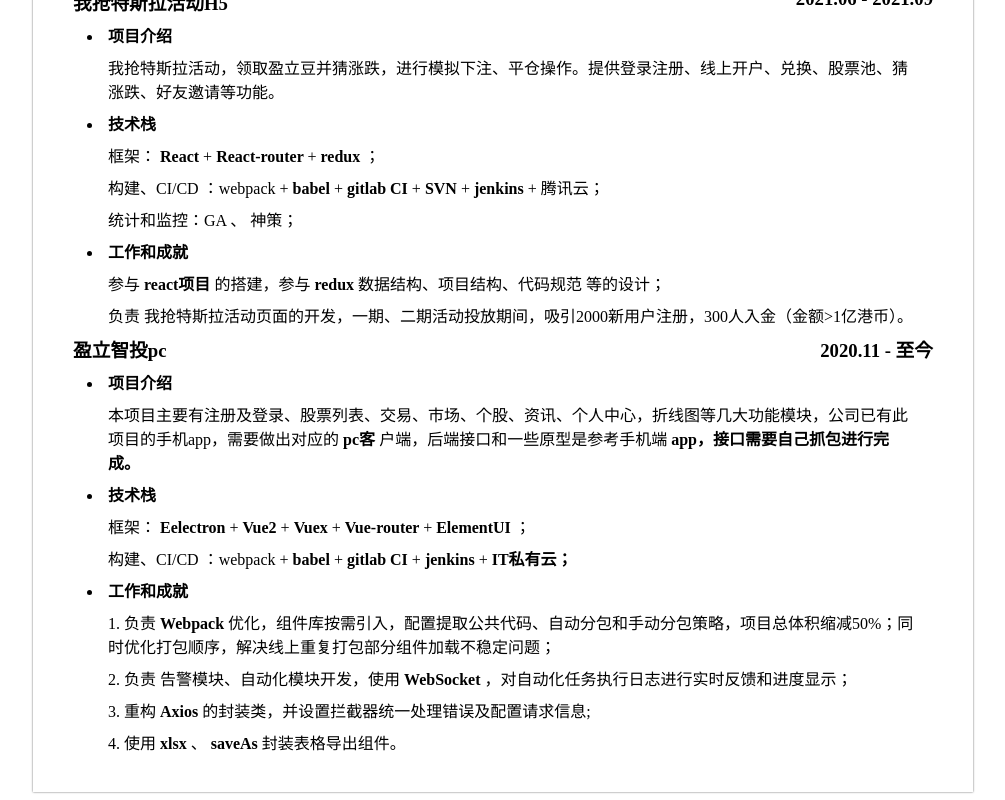
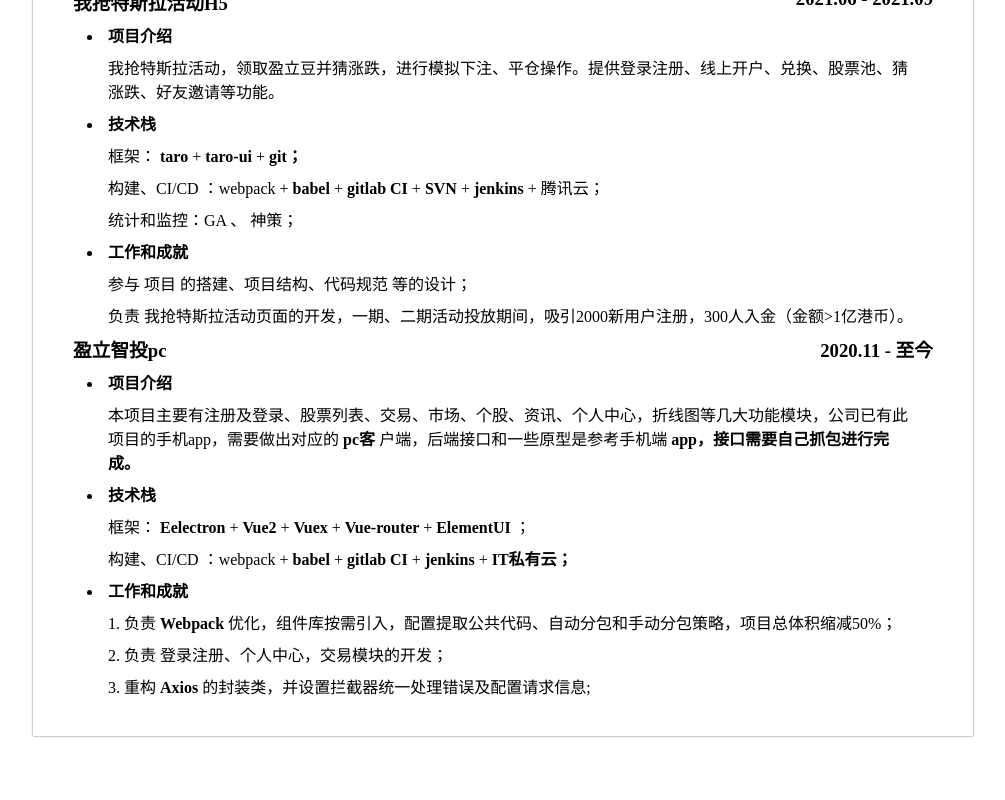
Before and after one commit to ylooyla/resume, a Vue app: page / in a window 1280 px wide. Shown: the part 1818-2618 px from the top of the page, without its empty margins (137-1142 px from the left). After the commit the page ends 2562 px from the top, so only its background shows below. Built offline with nearby package versions, Linux system fonts and the light colour scheme.

Commit message:
项目经历修改

```diff
--- a/src/components/Project/list.ts
+++ b/src/components/Project/list.ts
@@ -76,7 +76,7 @@
             {
                 title: '技术栈',
                 children: [
-                    '框架： React + React-router + redux ；',
+                    '框架： taro + taro-ui + git；',
                     '构建、CI/CD ：webpack + babel + gitlab CI + SVN + jenkins + 腾讯云；',
                     '统计和监控：GA 、 神策；'
                 ]
@@ -84,7 +84,7 @@
             {
                 title: '工作和成就',
                 children: [
-                    '参与 react项目 的搭建，参与 redux 数据结构、项目结构、代码规范 等的设计；',
+                    '参与 项目 的搭建、项目结构、代码规范 等的设计；',
                     '负责 我抢特斯拉活动页面的开发，一期、二期活动投放期间，吸引2000新用户注册，300人入金（金额>1亿港币）。'
                 ]
             }
@@ -112,10 +112,9 @@
             {
                 title: '工作和成就',
                 children: [
-                    '1. 负责 Webpack 优化，组件库按需引入，配置提取公共代码、自动分包和手动分包策略，项目总体积缩减50%；同时优化打包顺序，解决线上重复打包部分组件加载不稳定问题；',
-                    '2. 负责 告警模块、自动化模块开发，使用 WebSocket ，对自动化任务执行日志进行实时反馈和进度显示；',
-                    '3. 重构 Axios 的封装类，并设置拦截器统一处理错误及配置请求信息;',
-                    '4. 使用 xlsx 、 saveAs 封装表格导出组件。'
+                    '1. 负责 Webpack 优化，组件库按需引入，配置提取公共代码、自动分包和手动分包策略，项目总体积缩减50%；',
+                    '2. 负责 登录注册、个人中心，交易模块的开发；',
+                    '3. 重构 Axios 的封装类，并设置拦截器统一处理错误及配置请求信息;'
                 ]
             }
         ]
```
